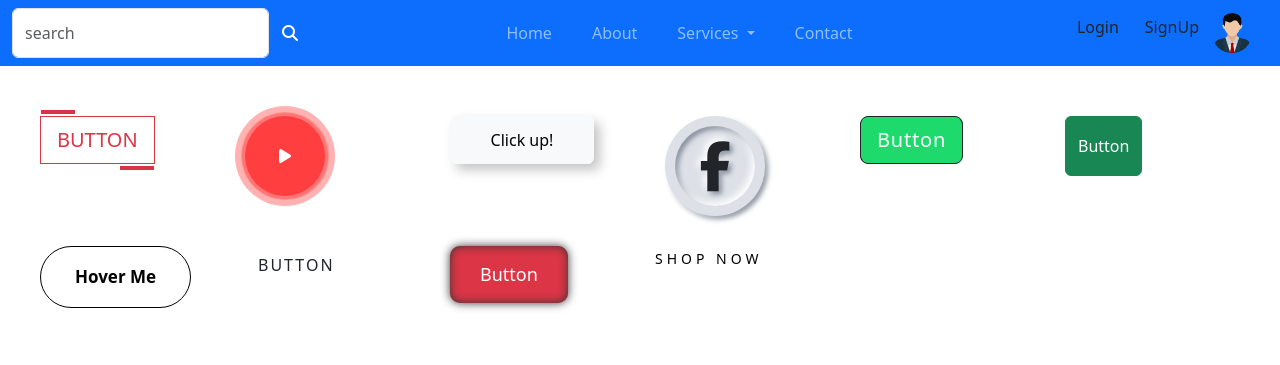
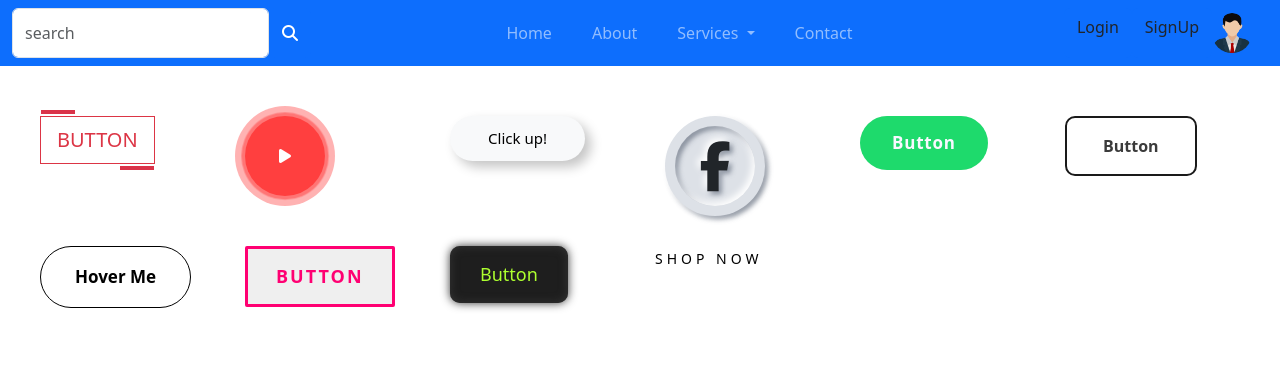
Before and after one commit to RumonRahman/Combined-Ass, a plain HTML site: page index.html in a window 1280 px wide. Shown: the top 365 px of the page. Drawn offline with nearby package versions, Linux system fonts and the light colour scheme.

Commit message:
index.html

```diff
--- a/css/style.css
+++ b/css/style.css
@@ -331,7 +331,7 @@ body {
 /*button-8 start*/
 .btn__8 {
     cursor: pointer;
-    font-size: 1px;
+    font-size: 18px;
     letter-spacing: 2px;
     text-transform: uppercase;
     display: inline-block;
--- a/index.html
+++ b/index.html
@@ -81,7 +81,7 @@
 
         <!-- Button 3 start-->
         <div>
-            <button class=" btn btn__3 btn-light"> Click up!
+            <button class="btn__3 btn-light"> Click up!
             </button>
         </div>
         <!-- Button 3 end-->
@@ -94,7 +94,7 @@
 
     <!--button-5 start-->
     <div>
-        <button class="btn btn-lg btn-dark btn__5">
+        <button class="btn__5">
             <span>Button</span>
         </button>
     </div>
@@ -102,7 +102,7 @@
 
     <!--button-6 start-->
     <div>
-        <button class="btn btn__6 btn-success">Button</button>
+        <button class="btn__6">Button</button>
     </div>
     <!--button-6 end-->
 
@@ -116,14 +116,14 @@
 
     <!--button-8 start-->
     <div>
-        <button class="btn btn__8 btn-lignt"> Button
+        <button class="btn__8 btn-lignt"> Button
         </button>
     </div>
     <!--button-8 end-->
 
     <!--button-9 start-->
     <div>
-        <button class="btn__9 btn-danger ">Button</button>
+        <button class=" btn__9 btn-black ">Button</button>
     </div>
     <!--button-9 end-->
 
```
